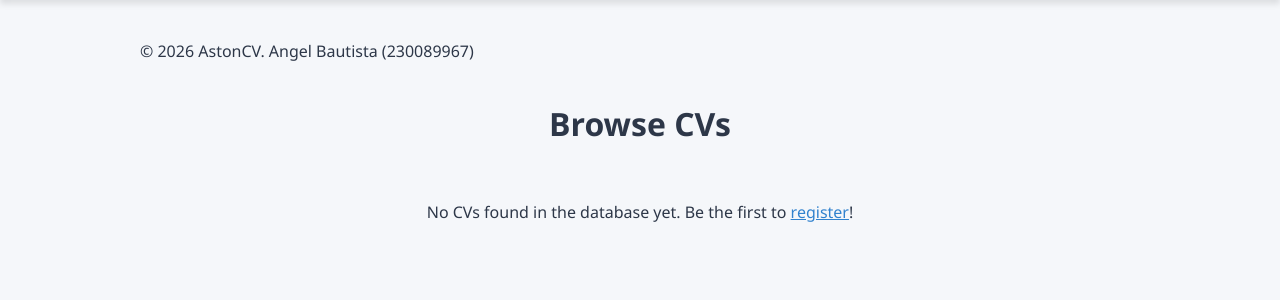
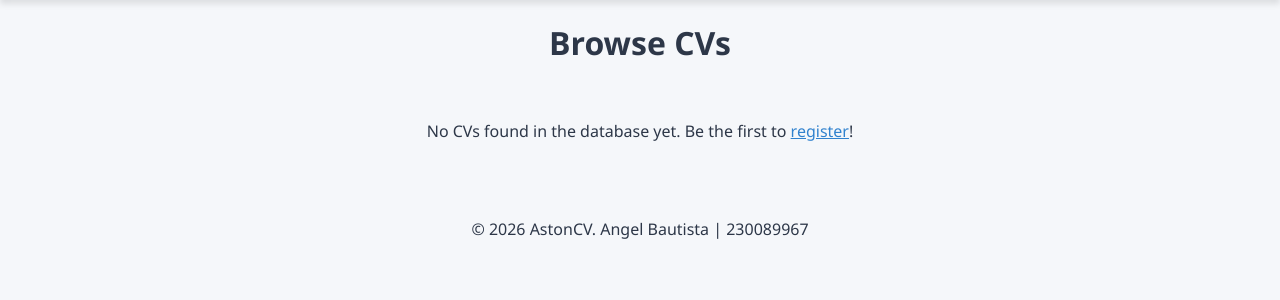
Before and after one commit to lunar-potato/DG1IAD_Portfolio3, a PHP site: page /index.php in a window 1280 px wide. Shown: the part 63-363 px from the top of the page. Run offline with PHP 8.4, Linux system fonts and the light colour scheme; data that the repository does not hold is empty.

Commit message:
Fix with footer sticking at the top

```diff
--- a/foundation/footer.php
+++ b/foundation/footer.php
@@ -1 +1,7 @@
-&copy; <?php echo date('Y'); ?> AstonCV. Angel Bautista (230089967)
+<footer class="footer" style="text-align: center; padding: 20px;">
+    <div class="container">
+        &copy; <?php echo date('Y'); ?> AstonCV. Angel Bautista | 230089967
+    </div>
+</footer>
+</body>
+</html>
--- a/foundation/header.php
+++ b/foundation/header.php
@@ -118,10 +118,4 @@ if (session_status() === PHP_SESSION_NONE) {
             <?php endif; ?>
         </div>
     </nav>
-    <footer class="footer">
-        <div class="container">
-            <?php include ('../foundation/footer.php'); ?>
-        </div>
-    </footer>
-</body>
 </html>
```
